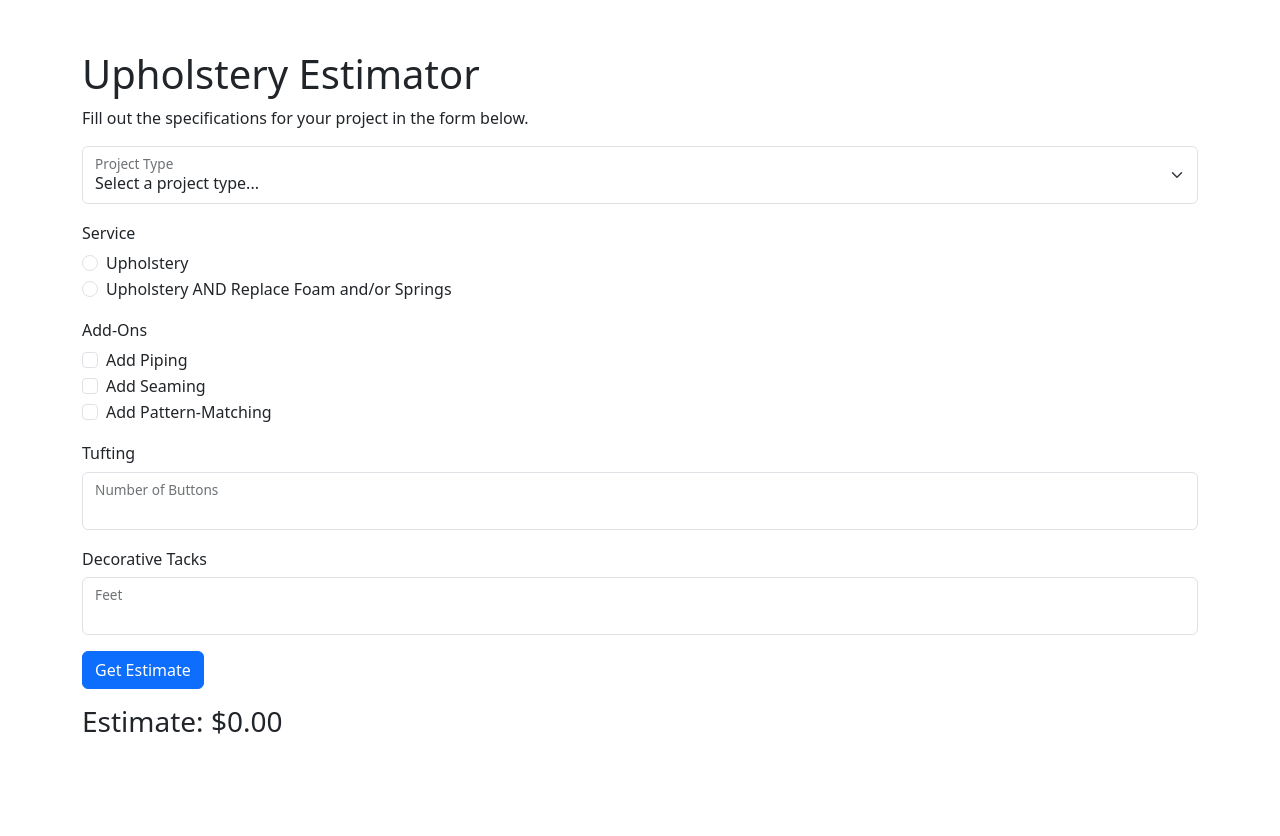
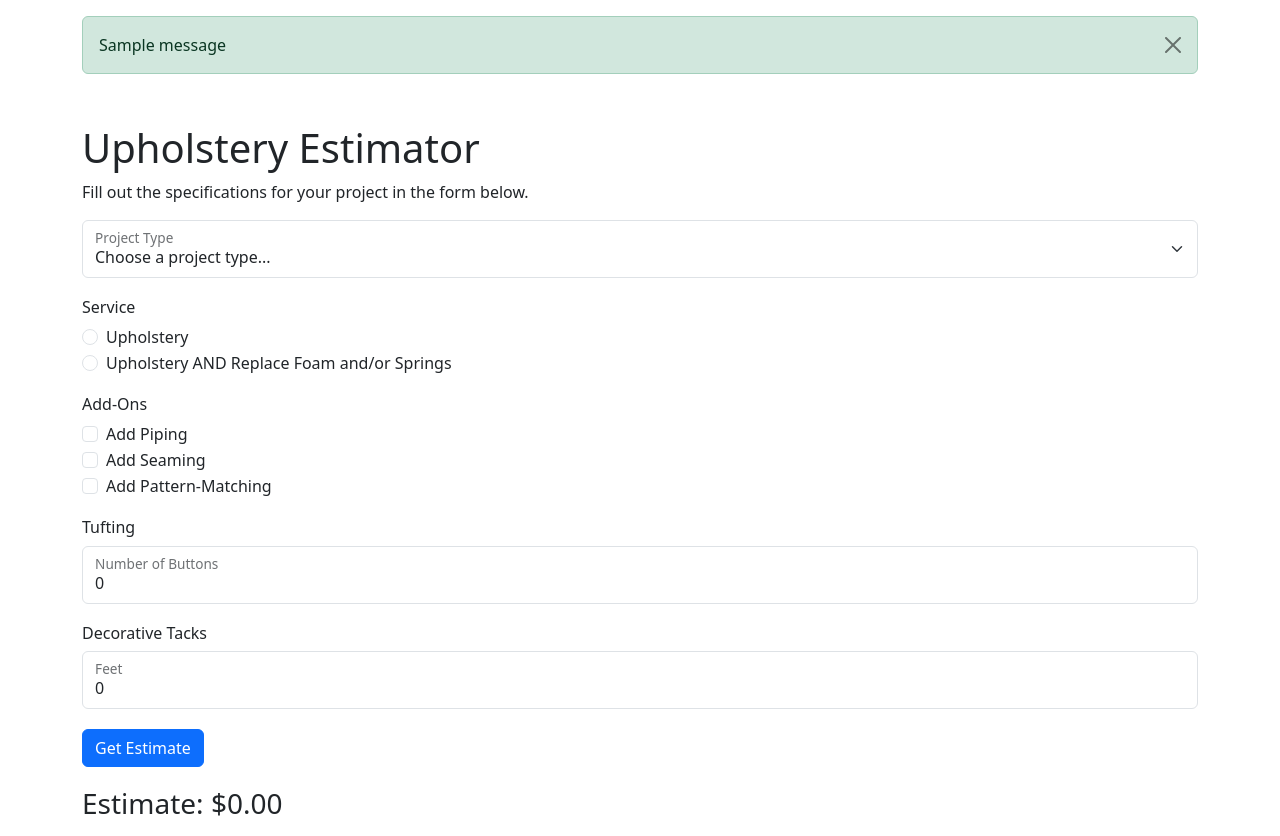
Before and after one commit to lauren-schmidt/upholstery-estimator, a Flask app: page / in a window 1280 px wide. Before the commit the page ends 734 px from the top, so only its background shows below. Run offline with Flask 3, Linux system fonts and the light colour scheme; one stand-in notice (Sample message) is shown; some libraries are stand-ins or nearby versions.

Commit message:
Base form html done, needs functionality

```diff
--- a/app.py
+++ b/app.py
@@ -1,16 +1,43 @@
-from flask import Flask, render_template, request
+from flask import Flask, render_template, request, flash, redirect, url_for
 
 app = Flask(__name__)
+app.secret_key = 'your_secret_key'  # Add a secret key for session management
 
 project_types = {
+    # Fill this with your project types, e.g.
+    'drc': 'Dining Room Chair',
+    'drc-a': 'Dining Room Chair with Arms',
+    'drc-b': 'Dining Room Chair with Back',
+    'drc-ab': 'Dining Room Chair with Arms and Back',
+    'o' : 'Ottoman',
+    'o-o' : 'Ottoman - Oversized',
+    'fs' : 'Foot Stool',
+    'bc' : 'Box Cushion',
+    'tp' : 'Throw Pillow'
+}
 
-
+seat_types = {
+    'a' : 'Attached',
+    'd' : 'Drop-In'
 }
 
 def validate_form(form_response):
-    return
+    # Check if all required fields are filled
 
 
-@app.route('/')
+    # Additional validation can be added here
+
+    return True
+
+@app.route('/', methods=['GET', 'POST'])
 def index():
-    return render_template('index.html')
+    if request.method == 'POST':
+
+        if validate_form(request.form):
+
+            return redirect(url_for('index'))  # Redirect to avoid resubmission on refresh
+
+    return render_template('index.html', project_types=project_types, seat_types=seat_types)
+
+if __name__ == '__main__':
+    app.run(debug=True)
--- /dev/null
+++ b/templates/base.html
@@ -0,0 +1,34 @@
+<!DOCTYPE html>
+<html lang="en">
+
+<head>
+    <meta charset="UTF-8">
+    <meta http-equiv="X-UA-Compatible" content="IE=edge">
+    <meta name="viewport" content="width=device-width, initial-scale=1.0">
+    <title>{% block title %}Document{% endblock %}</title>
+
+    <!-- Bootstrap -->
+    <link href="https://cdn.jsdelivr.net/npm/bootstrap@5.3.3/dist/css/bootstrap.min.css" rel="stylesheet">
+    <script src="https://cdn.jsdelivr.net/npm/bootstrap@5.3.3/dist/js/bootstrap.bundle.min.js"></script>
+</head>
+
+<body>
+    <div class="container">
+        {% with messages = get_flashed_messages(with_categories=true) %}
+            {% if messages %}
+                <div class="mt-3">
+                    {% for category, message in messages %}
+                        <div class="alert alert-{{ category }} alert-dismissible fade show" role="alert">
+                            {{ message }}
+                            <button type="button" class="btn-close" data-bs-dismiss="alert" aria-label="Close"></button>
+                        </div>
+                    {% endfor %}
+                </div>
+            {% endif %}
+        {% endwith %}
+
+        {% block content %}{% endblock %}
+    </div>
+</body>
+
+</html>
--- a/templates/index.html
+++ b/templates/index.html
@@ -1,116 +1,93 @@
-<!DOCTYPE html>
-<html lang="en">
+{% extends "base.html" %}
 
-<head>
-    <meta charset="UTF-8">
-    <meta http-equiv="X-UA-Compatible" content="IE=edge">
-    <meta name="viewport" content="width=device-width, initial-scale=1.0">
-    <title>Document</title>
+{% block title %}Upholstery Estimator{% endblock %}
 
-    <!-- Bootstrap -->
-    <link href="https://cdn.jsdelivr.net/npm/bootstrap@5.3.3/dist/css/bootstrap.min.css" rel="stylesheet">
-    <script src="https://cdn.jsdelivr.net/npm/bootstrap@5.3.3/dist/js/bootstrap.bundle.min.js"></script>
-</head>
+{% block content %}
+    <h1 style="margin-top: 50px">Upholstery Estimator</h1>
+    <p>Fill out the specifications for your project in the form below.</p>
 
-<body>
-    <div class="container">
-        <h1 style="margin-top: 50px">
-            Upholstery Estimator
-        </h1>
-        <p>Fill out the specifications for your project in the form below.</p>
-        <form>
+    <form action="/" method="post">
         <div class="mb-3">
             <div class="form-floating">
-                    <select class="form-select mb-3">
-                        <option selected>Select a project type...</option>
-                        <option value="drc">Dining Room Chair</option>
-                        <option value="drc-a">Dining Room Chair with Arms</option>
-                        <option value="drc-b">Dining Room Chair with Back</option>
-                        <option value="drc-ab">Dining Room Chair with Arms and Back</option>
-                        <option value="ottoman">Ottoman</option>
-                        <option value="ottoman-o">Ottoman - Oversized </option>
-                        <option value="footstool">Footstool</option>
-                        <option value="boxc">Box Cushion/Window Seat</option>
-                        <option value="pillow">Throw Pillow Cover</option>
+                <select class="form-select mb-3" id="projecttype" name="projecttype" required>
+                    <option value="" selected disabled hidden>Choose a project type...</option>
+                    {% for key, value in project_types.items() %}
+                        <option value="{{ key }}">{{ value }}</option>
+                    {% endfor %}
                 </select>
-                    <label for="floatingSelect">Project Type</label>
+                <label for="projecttype">Project Type</label>
+                <div class="invalid-feedback">Please select a project type.</div>
+            </div>
+
+            <div id="seatTypeSection" class="mt-3" style="display: none;">
+                <h6 style="margin-top: 20px">Seat Type</h6>
+                {% for key, value in seat_types.items() %}
+                    <div class="form-check">
+                        <input class="form-check-input" type="radio" name="seattype" id="{{ key }}" value="{{ key }}" required>
+                        <label class="form-check-label" for="{{ key }}">{{ value }}</label>
+                        <div class="invalid-feedback">Please select a seat type.</div>
+                    </div>
+                {% endfor %}
+            </div>
 
             <h6 style="margin-top: 20px">Service</h6>
             <div class="form-check">
-                        <input class="form-check-input" type="radio" name="upholsteryradio" id="radio1">
-                        <label class="form-check-label" for="radio1">
-                            Upholstery
-                            </label>
+                <input class="form-check-input" type="radio" name="upholsteryradio" id="radio1" value="upholstery" required>
+                <label class="form-check-label" for="radio1">Upholstery</label>
+                <div class="invalid-feedback">Please select a service.</div>
             </div>
             <div class="form-check">
-                        <input class="form-check-input" type="radio" name="upholsteryradio" id="radio2">
-                        <label class="form-check-label" for="radio2">
-                            Upholstery AND Replace Foam and/or Springs
-                            </label>
+                <input class="form-check-input" type="radio" name="upholsteryradio" id="radio2" value="upholstery_foam">
+                <label class="form-check-label" for="radio2">Upholstery AND Replace Foam and/or Springs</label>
             </div>
-
-
 
             <h6 style="margin-top: 20px">Add-Ons</h6>
             <div class="form-check">
-                        <input class="form-check-input" type="checkbox" value="" id="piping">
-                        <label class="form-check-label" for="piping">
-                            Add Piping
-                        </label>
+                <input class="form-check-input" type="checkbox" name="addons" value="piping" id="piping">
+                <label class="form-check-label" for="piping">Add Piping</label>
             </div>
-
             <div class="form-check">
-                         <input class="form-check-input" type="checkbox" value="" id="seaming">
-                        <label class="form-check-label" for="seaming">
-                            Add Seaming
-                        </label>
+                <input class="form-check-input" type="checkbox" name="addons" value="seaming" id="seaming">
+                <label class="form-check-label" for="seaming">Add Seaming</label>
             </div>
-
-
             <div class="form-check">
-                        <input class="form-check-input" type="checkbox" value="" id="pattmatch">
-                        <label class="form-check-label" for="pattmatch">
-                            Add Pattern-Matching
-                        </label>
+                <input class="form-check-input" type="checkbox" name="addons" value="pattern_matching" id="pattmatch">
+                <label class="form-check-label" for="pattmatch">Add Pattern-Matching</label>
             </div>
 
             <h6 style="margin-top: 20px">Tufting</h6>
             <div class="form-floating">
-                        <input type="number" id="numbtn" class="form-control" min="0" max="20"/>
+                <input type="number" id="numbtn" name="numbtn" class="form-control" min="0" max="20" value="0" required>
                 <label class="form-label" for="numbtn">Number of Buttons</label>
+                <div class="invalid-feedback">Please enter a valid number of buttons.</div>
             </div>
 
             <h6 style="margin-top: 20px">Decorative Tacks</h6>
             <div class="form-floating">
-                        <input type="number" id="numtacks" class="form-control" min="0" max="20"/>
+                <input type="number" id="numtacks" name="numtacks" class="form-control" min="0" max="20" value="0" required>
                 <label class="form-label" for="numtacks">Feet</label>
+                <div class="invalid-feedback">Please enter a valid number of feet.</div>
             </div>
 
-
-
+            <div style="margin-top:20px">
+                <button type="submit" class="btn btn-primary">Get Estimate</button>
             </div>
 
+            <div style="margin-top:20px">
+                <h3 class="mb-3">Estimate: $0.00</h3>
             </div>
-
-
-                <button type="button" class="btn btn-primary mb-3">Get Estimate</button>
-                <h3 class="mb-3">Estimate: $0.00</h2>
         </div>
-
-
     </form>
 
-
-
-
-    <!-- Bootstrap JS -->
-    <script src="https://code.jquery.com/jquery-3.2.1.slim.min.js"
-        integrity="sha384-KJ3o2DKtIkvYIK3UENzmM7KCkRr/rE9/Qpg6aAZGJwFDMVNA/GpGFF93hXpG5KkN"
-        crossorigin="anonymous"></script>
-    <script src="https://cdn.jsdelivr.net/npm/popper.js@1.12.9/dist/umd/popper.min.js"
-        integrity="sha384-ApNbgh9B+Y1QKtv3Rn7W3mgPxhU9K/ScQsAP7hUibX39j7fakFPskvXusvfa0b4Q"
-        crossorigin="anonymous"></script>
-    <script src="https://cdn.jsdelivr.net/npm/bootstrap@4.0.0/dist/js/bootstrap.min.js"
-        integrity="sha384-JZR6Spejh4U02d8jOt6vLEHfe/JQGiRRSQQxSfFWpi1MquVdAyjUar5+76PVCmYl"
-        crossorigin="anonymous"></script>
-</body>
+    <script>
+        document.getElementById('projecttype').addEventListener('change', function() {
+            var projectType = this.value;
+            var seatTypeSection = document.getElementById('seatTypeSection');
+            if (projectType === 'drc' || projectType === 'drc-a' || projectType === 'drc-b' || projectType === 'drc-ab' || projectType === 'footstool') {
+                seatTypeSection.style.display = 'block';
+            } else {
+                seatTypeSection.style.display = 'none';
+            }
+        });
+    </script>
+{% endblock %}
```
Lines whose indentation alone changed are shown as unchanged.
